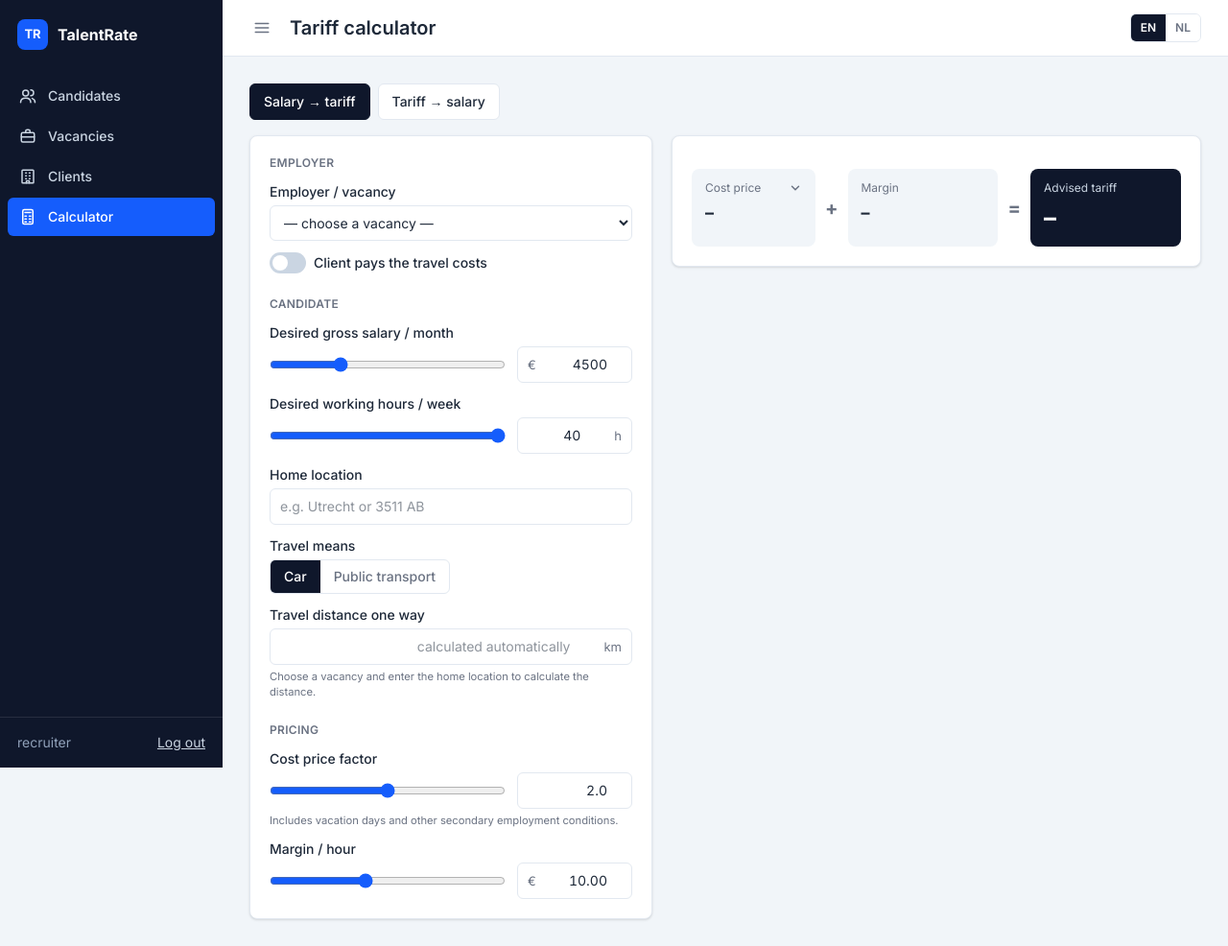
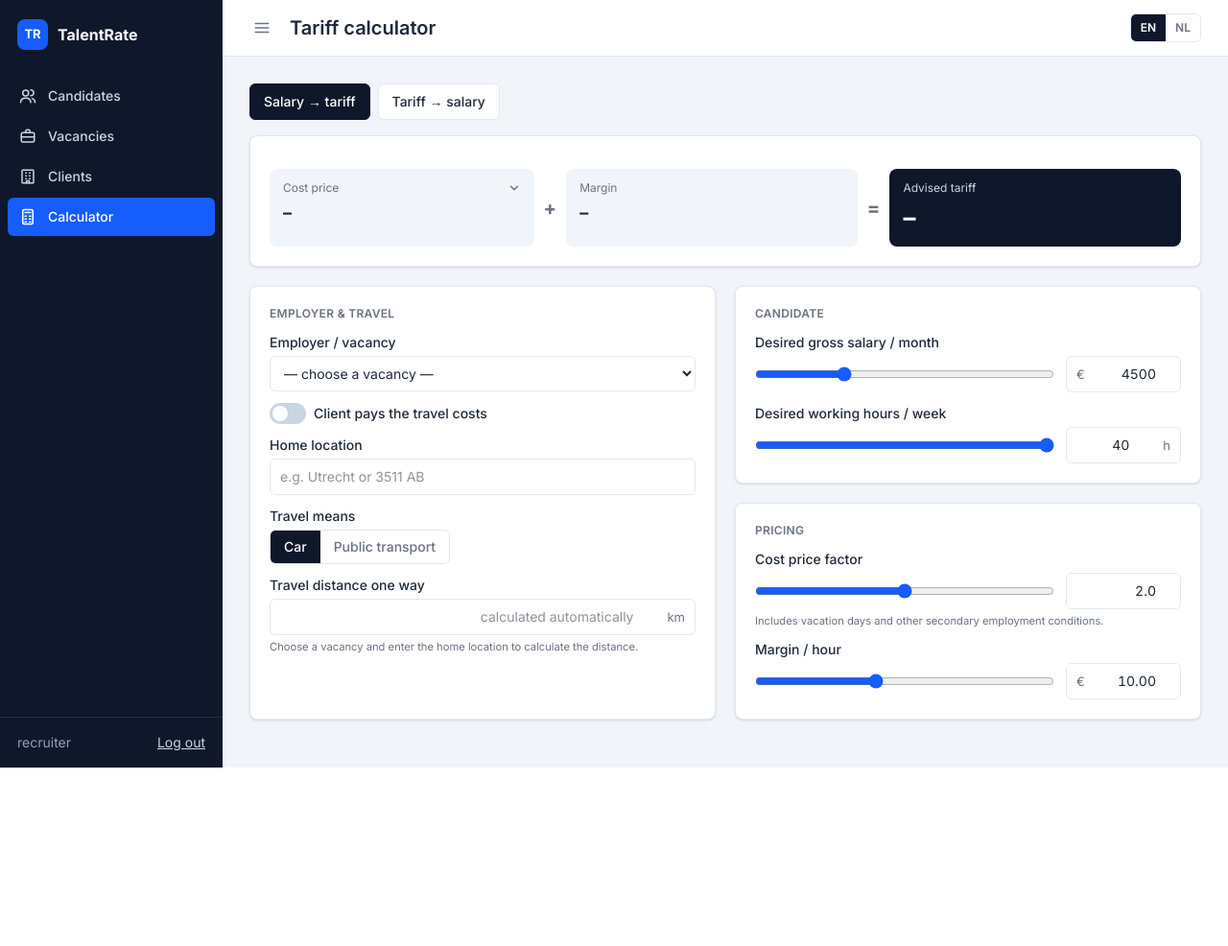
Before and after one commit to thumaman/coding_challenge, a Django app: page /calculator/ in a window 1280 px wide. Shown: the whole page at 96% size. After the commit the page ends 800 px from the top, so only its background shows below. Run offline with Django 5.2, Linux system fonts and the light colour scheme; a user stored in the database is signed in; data comes from the database, SQL or seed files in the repository; some libraries are stand-ins or nearby versions.

Commit message:
Calculator: breakdown dropdowns on result tiles, full-width layout
- Cost price, travel costs and max salary tiles open a compact dropdown
  with the calculation steps (replaces the "How it is calculated" tables)
- Travel breakdown: FTE working days, tax-free rate/km and return trip for
  car; flat rate per km or NS Flex Altijd Vrij for public transport
- Results bar on top, inputs in cards below on both calculator tabs
- Budget status / indicative note moved above the results

Co-Authored-By: Claude Opus 5.5 <noreply@anthropic.com>

```diff
--- a/pricing/static/pricing/js/calculator.js
+++ b/pricing/static/pricing/js/calculator.js
@@ -40,22 +40,8 @@
 
     const escapeHtml = (s) => String(s).replace(/[&<>"']/g, (c) => ({"&": "&amp;", "<": "&lt;", ">": "&gt;", '"': "&quot;", "'": "&#39;"}[c]));
 
-    // Each group is a chain of operations, drawn as its own bordered block
-    function renderBreakdown(container, groups) {
-        container.innerHTML = groups.map((group) => `
-            <table class="${UI.calc_table}">
-                <caption class="${UI.calc_caption}">${escapeHtml(group.title)}</caption>
-                ${group.rows.map((r) => `
-                    <tr class="${r.op === "=" ? UI.calc_result_row : ""}">
-                        <td class="${UI.calc_op}">${escapeHtml(r.op)}</td>
-                        <td class="${UI.calc_label}">${escapeHtml(r.label)}${r.detail ? `<small class="${UI.calc_detail}">${escapeHtml(r.detail)}</small>` : ""}</td>
-                        <td class="${UI.calc_value}">${escapeHtml(formatValue(r))}</td>
-                    </tr>`).join("")}
-            </table>`).join("");
-    }
-
-    // Salary -> cost price steps in the cost price dropdown (twin of pricing/_cost_steps.html)
-    function renderCostSteps(container, steps) {
+    // Calculation steps in a result tile's dropdown (twin of pricing/_steps.html)
+    function renderSteps(container, steps) {
         container.innerHTML = steps.map((r) => `
             <div class="${r.op === "=" ? UI.step_result_row : UI.step_row}">
                 <span class="${UI.step_op}">${escapeHtml(r.op)}</span>
@@ -93,7 +79,8 @@
         badge.textContent = T.status[result.budget_status];
         document.getElementById("room").textContent =
             result.room_per_hour !== null ? fmt(T.room, {amount: App.formatEuro(result.room_per_hour)}) : "";
-        renderCostSteps(document.getElementById("cost-steps"), result.cost_steps);
+        renderSteps(document.getElementById("cost-steps"), result.cost_steps);
+        renderSteps(document.getElementById("travel-steps"), result.travel_steps);
     }
 
     async function updateDistance() {
@@ -139,8 +126,10 @@
     const runReverse = debounce(async () => {
         try {
             const {result} = await App.post(reverse.dataset.endpoint, formData(reverse));
+            document.getElementById("reverse-cost").textContent = App.formatEuro(result.cost_price);
+            document.getElementById("reverse-hourly").textContent = App.formatEuro(result.hourly_wage);
             document.getElementById("reverse-salary").textContent = App.formatEuro(result.monthly_salary);
-            renderBreakdown(document.getElementById("reverse-breakdown"), result.breakdown);
+            renderSteps(document.getElementById("reverse-steps"), result.steps);
         } catch (err) { /* invalid input while typing */ }
     });
     reverse.addEventListener("input", runReverse);
--- a/pricing/templates/pricing/_calculator_panel.html
+++ b/pricing/templates/pricing/_calculator_panel.html
@@ -12,11 +12,13 @@
         <a class="ml-auto {{ ui.btn_secondary }}" href="{% url 'pricing:calculator' %}?candidate={{ candidate.pk }}">{% trans "Open in calculator" %}</a>
     </p>
     <div class="{{ ui.sum_grid }}">
-        {% include "pricing/_cost_tile.html" with value=p.cost_price steps=p.cost_steps %}
+        {% trans "Cost price" as label %}{% trans "How is the cost price calculated?" as hint %}
+        {% include "pricing/_steps_tile.html" with value=p.cost_price steps=p.cost_steps %}
         {# Travel is only part of the tariff when it is known and not paid by the client #}
         {% if p.travel_known and not p.client_pays_travel %}
             <div class="{{ ui.sum_op }}">+</div>
-            <div class="{{ ui.sum_item }}"><span class="{{ ui.sum_label }}">{% trans "Travel costs" %}</span><strong class="{{ ui.sum_value }}">€{{ p.travel_in_tariff }}</strong></div>
+            {% trans "Travel costs" as label %}{% trans "How are the travel costs calculated?" as hint %}
+            {% include "pricing/_steps_tile.html" with value=p.travel_in_tariff steps=p.travel_steps %}
         {% endif %}
         <div class="{{ ui.sum_op }}">+</div>
         <div class="{{ ui.sum_item }}"><span class="{{ ui.sum_label }}">{% trans "Margin" %}</span><strong class="{{ ui.sum_value }}">€{{ p.margin }}</strong></div>
--- a/pricing/templates/pricing/_cost_tile.html
+++ /dev/null
@@ -1,15 +0,0 @@
-{% load i18n %}
-{# "Cost price" tile in the Cost price + Margin = Advised tariff row; opens a dropdown with how it is built up. #}
-{# value/steps are rendered server-side; with value_id/steps_id calculator.js fills them in. #}
-<details class="group/cost relative min-w-27.5 flex-1" data-dropdown>
-    <summary class="{{ ui.cost_tile }}" title="{% trans 'How is the cost price calculated?' %}">
-        <span class="flex items-center justify-between {{ ui.sum_label }}">
-            {% trans "Cost price" %}
-            <svg class="size-3.5 transition group-open/cost:rotate-180" viewBox="0 0 24 24" fill="none" stroke="currentColor" stroke-width="2.5" stroke-linecap="round" stroke-linejoin="round" aria-hidden="true"><path d="m6 9 6 6 6-6"/></svg>
-        </span>
-        <strong class="{{ ui.sum_value }}"{% if value_id %} id="{{ value_id }}"{% endif %}>{% if value %}€{{ value }}{% else %}–{% endif %}</strong>
-    </summary>
-    <div class="{{ ui.cost_dropdown }}"{% if steps_id %} id="{{ steps_id }}"{% endif %}>
-        {% include "pricing/_cost_steps.html" %}
-    </div>
-</details>
--- a/pricing/templates/pricing/_cost_steps.html
+++ b/pricing/templates/pricing/_steps.html
@@ -1,8 +1,8 @@
-{# Server-side twin of renderCostSteps() in calculator.js: salary → cost price in a few short lines. #}
+{# Server-side twin of renderSteps() in calculator.js: a short chain of calculation steps. #}
 {% for r in steps %}
     <div class="{% if r.op == '=' %}{{ ui.step_result_row }}{% else %}{{ ui.step_row }}{% endif %}">
         <span class="{{ ui.step_op }}">{{ r.op }}</span>
         <span>{{ r.label }}{% if r.detail %}<span class="{{ ui.step_detail }}">{{ r.detail }}</span>{% endif %}</span>
-        <span class="{{ ui.step_value }}">{% if r.kind == "eur" %}€{{ r.value }}{% else %}{{ r.value }}{% endif %}</span>
+        <span class="{{ ui.step_value }}">{% if r.kind == "eur" %}€{{ r.value }}{% elif r.kind == "hours" %}{{ r.value }} h{% else %}{{ r.value }}{% endif %}</span>
     </div>
 {% endfor %}
--- /dev/null
+++ b/pricing/templates/pricing/_steps_tile.html
@@ -0,0 +1,16 @@
+{% load i18n %}
+{# Result tile (e.g. "Cost price") that opens a dropdown with how the amount is built up. #}
+{# label, hint: texts; dark: the highlighted total style. value/steps are rendered server-side; #}
+{# with value_id/steps_id calculator.js fills them in. #}
+<details class="group/steps relative min-w-27.5 flex-1" data-dropdown>
+    <summary class="{% if dark %}{{ ui.steps_tile_total }}{% else %}{{ ui.steps_tile }}{% endif %}" title="{{ hint }}">
+        <span class="flex items-center justify-between {% if dark %}{{ ui.sum_total_label }}{% else %}{{ ui.sum_label }}{% endif %}">
+            {{ label }}
+            <svg class="size-3.5 transition group-open/steps:rotate-180" viewBox="0 0 24 24" fill="none" stroke="currentColor" stroke-width="2.5" stroke-linecap="round" stroke-linejoin="round" aria-hidden="true"><path d="m6 9 6 6 6-6"/></svg>
+        </span>
+        <strong class="{% if dark %}{{ ui.sum_total_value }}{% else %}{{ ui.sum_value }}{% endif %}"{% if value_id %} id="{{ value_id }}"{% endif %}>{% if value is not None %}€{{ value }}{% else %}–{% endif %}</strong>
+    </summary>
+    <div class="{{ ui.steps_dropdown }}"{% if steps_id %} id="{{ steps_id }}"{% endif %}>
+        {% include "pricing/_steps.html" %}
+    </div>
+</details>
--- a/pricing/templates/pricing/calculator.html
+++ b/pricing/templates/pricing/calculator.html
@@ -11,9 +11,29 @@
     <button class="inline-flex cursor-pointer items-center rounded-md border border-slate-200 bg-white px-3.5 py-2 font-medium text-gray-800 not-aria-selected:hover:bg-slate-100 aria-selected:border-slate-900 aria-selected:bg-slate-900 aria-selected:text-white" role="tab" aria-selected="false" data-tab="reverse">{% trans "Tariff → salary" %}</button>
 </div>
 
-<section class="mt-4 grid items-start gap-5 lg:grid-cols-[minmax(320px,420px)_minmax(0,1fr)]" data-panel="forward">
-    <form class="flex flex-col gap-3 {{ ui.card }}" id="forward-form" data-endpoint="{% url 'pricing:calculate' %}" data-distance-endpoint="{% url 'pricing:distance' %}" autocomplete="off">
-        <h2 class="mt-3 first:mt-0 {{ ui.section_label }}">{% trans "Employer" %}</h2>
+{# Results on top (full width), inputs below in cards; both columns stretch to the same height. #}
+<section class="mt-4 flex flex-col gap-5" data-panel="forward">
+    <div class="{{ ui.card }}">
+        <p class="mb-3.5 flex flex-wrap items-center gap-2"><span id="budget-badge"></span> <span class="text-gray-500" id="room"></span></p>
+        <div class="{{ ui.sum_grid }}">
+            {% trans "Cost price" as label %}{% trans "How is the cost price calculated?" as hint %}
+            {% include "pricing/_steps_tile.html" with value_id="sum-cost" steps_id="cost-steps" %}
+            {# Hidden by calculator.js when travel is unknown or paid by the client #}
+            <div class="contents" id="sum-travel-part" hidden>
+                <div class="{{ ui.sum_op }}">+</div>
+                {% trans "Travel costs" as label %}{% trans "How are the travel costs calculated?" as hint %}
+                {% include "pricing/_steps_tile.html" with value_id="sum-travel" steps_id="travel-steps" %}
+            </div>
+            <div class="{{ ui.sum_op }}">+</div>
+            <div class="{{ ui.sum_item }}"><span class="{{ ui.sum_label }}">{% trans "Margin" %}</span><strong class="{{ ui.sum_value }}" id="sum-margin">–</strong></div>
+            <div class="{{ ui.sum_op }}">=</div>
+            <div class="{{ ui.sum_total }}"><span class="{{ ui.sum_total_label }}">{% trans "Advised tariff" %}</span><strong class="{{ ui.sum_total_value }}" id="sum-tariff">–</strong></div>
+        </div>
+    </div>
+
+    <form class="grid gap-5 lg:grid-cols-2" id="forward-form" data-endpoint="{% url 'pricing:calculate' %}" data-distance-endpoint="{% url 'pricing:distance' %}" autocomplete="off">
+        <div class="flex flex-col gap-3 {{ ui.card }}">
+            <h2 class="{{ ui.section_label }}">{% trans "Employer & travel" %}</h2>
             <div class="flex flex-col gap-1">
                 <label for="id_vacancy" class="font-medium">{% trans "Employer / vacancy" %}</label>
                 <select name="vacancy_id" id="id_vacancy" class="{{ ui.input }}">
@@ -32,11 +52,6 @@
                 </label>
                 <label for="id_client_pays_travel" class="font-medium">{% trans "Client pays the travel costs" %}</label>
             </div>
-
-        <h2 class="mt-3 first:mt-0 {{ ui.section_label }}">{% trans "Candidate" %}</h2>
-        {% include "pricing/_slider.html" with name="salary_month" label=_("Desired gross salary / month") min=1500 max=12000 hard_max=50000 step=50 value=initial.salary_month|default:4500 unit_before="€" %}
-        {% include "pricing/_slider.html" with name="hours_per_week" label=_("Desired working hours / week") min=8 max=40 hard_max=60 step=1 value=initial.hours_per_week|default:40 unit_after="h" %}
-
             <div class="flex flex-col gap-1">
                 <label for="id_home" class="font-medium">{% trans "Home location" %}</label>
                 <input type="text" id="id_home" name="home_location" class="{{ ui.input }}" value="{{ initial.home_location|default:'' }}" placeholder="{% trans 'e.g. Utrecht or 3511 AB' %}">
@@ -56,52 +71,42 @@
                 </div>
                 <small class="text-gray-500" id="distance-status">{% trans "Choose a vacancy and enter the home location to calculate the distance." %}</small>
             </div>
-
-        <h2 class="mt-3 first:mt-0 {{ ui.section_label }}">{% trans "Pricing" %}</h2>
+        </div>
+        <div class="flex flex-col gap-5">
+            <div class="flex flex-col gap-3 {{ ui.card }}">
+                <h2 class="{{ ui.section_label }}">{% trans "Candidate" %}</h2>
+                {% include "pricing/_slider.html" with name="salary_month" label=_("Desired gross salary / month") min=1500 max=12000 hard_max=50000 step=50 value=initial.salary_month|default:4500 unit_before="€" %}
+                {% include "pricing/_slider.html" with name="hours_per_week" label=_("Desired working hours / week") min=8 max=40 hard_max=60 step=1 value=initial.hours_per_week|default:40 unit_after="h" %}
+            </div>
+            <div class="flex flex-1 flex-col gap-3 {{ ui.card }}">
+                <h2 class="{{ ui.section_label }}">{% trans "Pricing" %}</h2>
                 {% include "pricing/_slider.html" with name="cost_factor" label=_("Cost price factor") min=1.5 max=2.5 hard_max=5 step=0.05 value=initial.cost_factor|default:"2.0" %}
                 <small class="-mt-2 text-gray-500">{% trans "Includes vacation days and other secondary employment conditions." %}</small>
                 {% include "pricing/_slider.html" with name="margin" label=_("Margin / hour") min=C.MIN_MARGIN max=C.MAX_MARGIN hard_max=C.MAX_MARGIN step=0.5 value=initial.margin|default:C.DEFAULT_MARGIN unit_before="€" %}
-    </form>
-
-    <div class="flex flex-col gap-5">
-        <div class="{{ ui.card }}">
-            <p class="mb-3.5 flex flex-wrap items-center gap-2"><span id="budget-badge"></span> <span class="text-gray-500" id="room"></span></p>
-            <div class="{{ ui.sum_grid }}">
-                {% include "pricing/_cost_tile.html" with value_id="sum-cost" steps_id="cost-steps" %}
-                {# Hidden by calculator.js when travel is unknown or paid by the client #}
-                <div class="contents" id="sum-travel-part" hidden>
-                    <div class="{{ ui.sum_op }}">+</div>
-                    <div class="{{ ui.sum_item }}"><span class="{{ ui.sum_label }}">{% trans "Travel costs" %}</span><strong class="{{ ui.sum_value }}" id="sum-travel">–</strong></div>
-                </div>
-                <div class="{{ ui.sum_op }}">+</div>
-                <div class="{{ ui.sum_item }}"><span class="{{ ui.sum_label }}">{% trans "Margin" %}</span><strong class="{{ ui.sum_value }}" id="sum-margin">–</strong></div>
-                <div class="{{ ui.sum_op }}">=</div>
-                <div class="{{ ui.sum_total }}"><span class="{{ ui.sum_total_label }}">{% trans "Advised tariff" %}</span><strong class="{{ ui.sum_total_value }}" id="sum-tariff">–</strong></div>
             </div>
         </div>
-    </div>
+    </form>
 </section>
 
-<section class="mt-4 grid items-start gap-5 lg:grid-cols-[minmax(320px,420px)_minmax(0,1fr)]" data-panel="reverse" hidden>
-    <form class="flex flex-col gap-3 {{ ui.card }}" id="reverse-form" data-endpoint="{% url 'pricing:reverse' %}" autocomplete="off">
-        <h2 class="mt-3 first:mt-0 {{ ui.section_label }}">{% trans "What the client pays" %}</h2>
+<section class="mt-4 flex flex-col gap-5" data-panel="reverse" hidden>
+    <div class="{{ ui.card }}">
+        <p class="mb-3.5 text-gray-500">{% trans "Indicative. Travel costs are excluded until a concrete candidate is known." %}</p>
+        <div class="{{ ui.sum_grid }}">
+            <div class="{{ ui.sum_item }}"><span class="{{ ui.sum_label }}">{% trans "Cost price / hour" %}</span><strong class="{{ ui.sum_value }}" id="reverse-cost">–</strong></div>
+            <div class="{{ ui.sum_op }}">→</div>
+            <div class="{{ ui.sum_item }}"><span class="{{ ui.sum_label }}">{% trans "Gross hourly wage" %}</span><strong class="{{ ui.sum_value }}" id="reverse-hourly">–</strong></div>
+            <div class="{{ ui.sum_op }}">→</div>
+            {% trans "Max gross salary / month" as label %}{% trans "How is the salary calculated?" as hint %}
+            {% include "pricing/_steps_tile.html" with value_id="reverse-salary" steps_id="reverse-steps" dark=True %}
+        </div>
+    </div>
+    <form class="grid gap-x-10 gap-y-4 sm:grid-cols-2 {{ ui.card }}" id="reverse-form" data-endpoint="{% url 'pricing:reverse' %}" autocomplete="off">
+        <h2 class="sm:col-span-2 {{ ui.section_label }}">{% trans "What the client pays" %}</h2>
         {% include "pricing/_slider.html" with prefix="r_" name="max_rate" label=_("Client tariff / hour") min=30 max=200 hard_max=1000 step=1 value=120 unit_before="€" %}
         {% include "pricing/_slider.html" with prefix="r_" name="margin" label=_("Margin / hour") min=C.MIN_MARGIN max=C.MAX_MARGIN hard_max=C.MAX_MARGIN step=0.5 value=C.DEFAULT_MARGIN unit_before="€" %}
         {% include "pricing/_slider.html" with prefix="r_" name="cost_factor" label=_("Cost price factor") min=1.5 max=2.5 hard_max=5 step=0.05 value=2.0 %}
         {% include "pricing/_slider.html" with prefix="r_" name="hours_per_week" label=_("Working hours / week") min=8 max=40 hard_max=60 step=1 value=40 unit_after="h" %}
     </form>
-    <div class="flex flex-col gap-5">
-        <div class="{{ ui.card }}">
-            <div class="{{ ui.sum_grid }}">
-                <div class="{{ ui.sum_total }}"><span class="{{ ui.sum_total_label }}">{% trans "Max gross salary / month" %}</span><strong class="{{ ui.sum_total_value }}" id="reverse-salary">–</strong></div>
-            </div>
-            <p class="mt-3.5 text-gray-500">{% trans "Indicative. Travel costs are excluded until a concrete candidate is known." %}</p>
-        </div>
-        <div class="{{ ui.card }}">
-            <h2 class="{{ ui.h2 }}">{% trans "How it is calculated" %}</h2>
-            <div id="reverse-breakdown"></div>
-        </div>
-    </div>
 </section>
 
 {{ i18n|json_script:"calc-i18n" }}
--- a/pricing/views.py
+++ b/pricing/views.py
@@ -92,7 +92,7 @@ def reverse_api(request):
         )
     except (TypeError, ValueError, ArithmeticError) as exc:
         return JsonResponse({"ok": False, "message": str(exc)}, status=400)
-    return JsonResponse({"ok": True, "result": {k: (v if k == "breakdown" else str(v)) for k, v in result.items()}})
+    return JsonResponse({"ok": True, "result": {k: (v if k in ("breakdown", "steps") else str(v)) for k, v in result.items()}})
 
 
 @require_GET
```
Also changed, not shown: core/ui.py (+8 -17 lines), pricing/engine.py (+55 -0 lines), pricing/tests.py (+21 -1 lines), pricing/travel.py (+6 -3 lines), core/locale/nl/LC_MESSAGES/django.po, 1 other file. Lines whose indentation alone changed are shown as unchanged.
